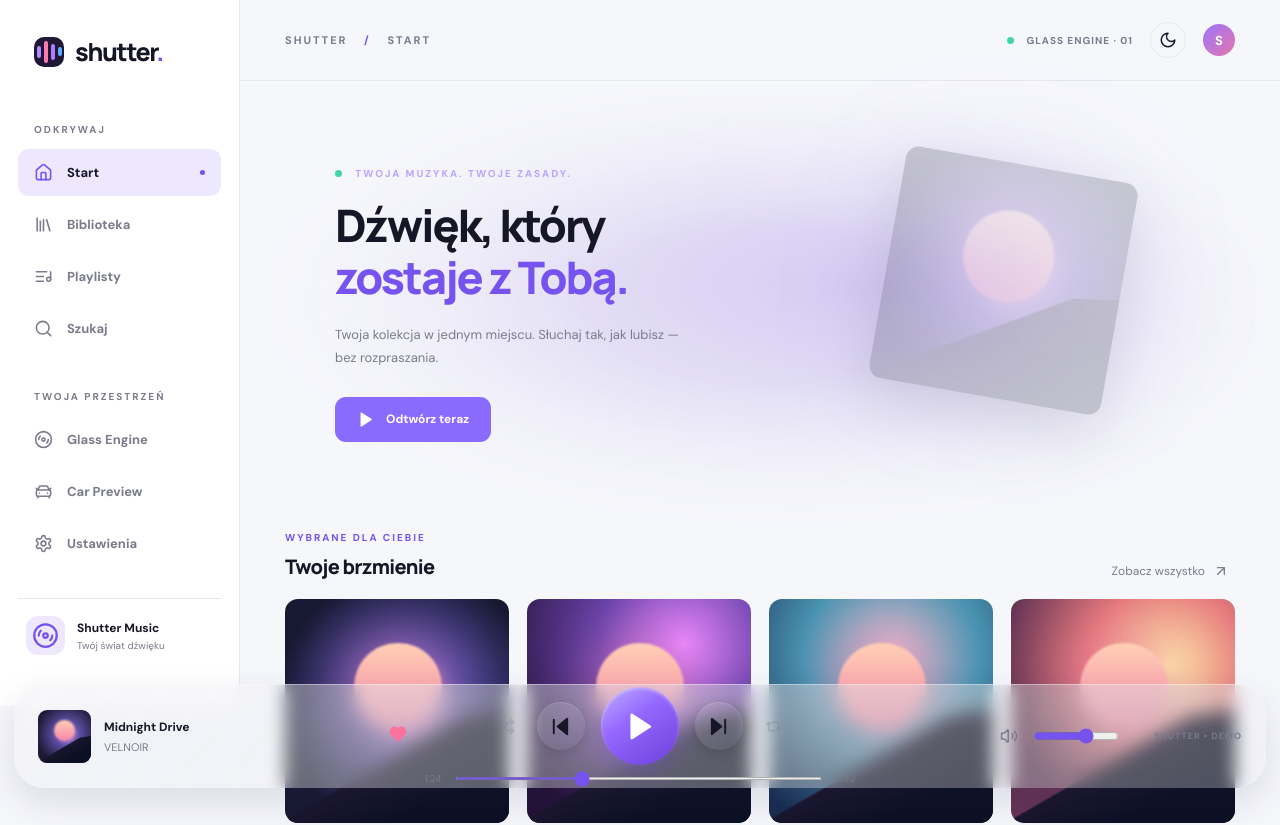
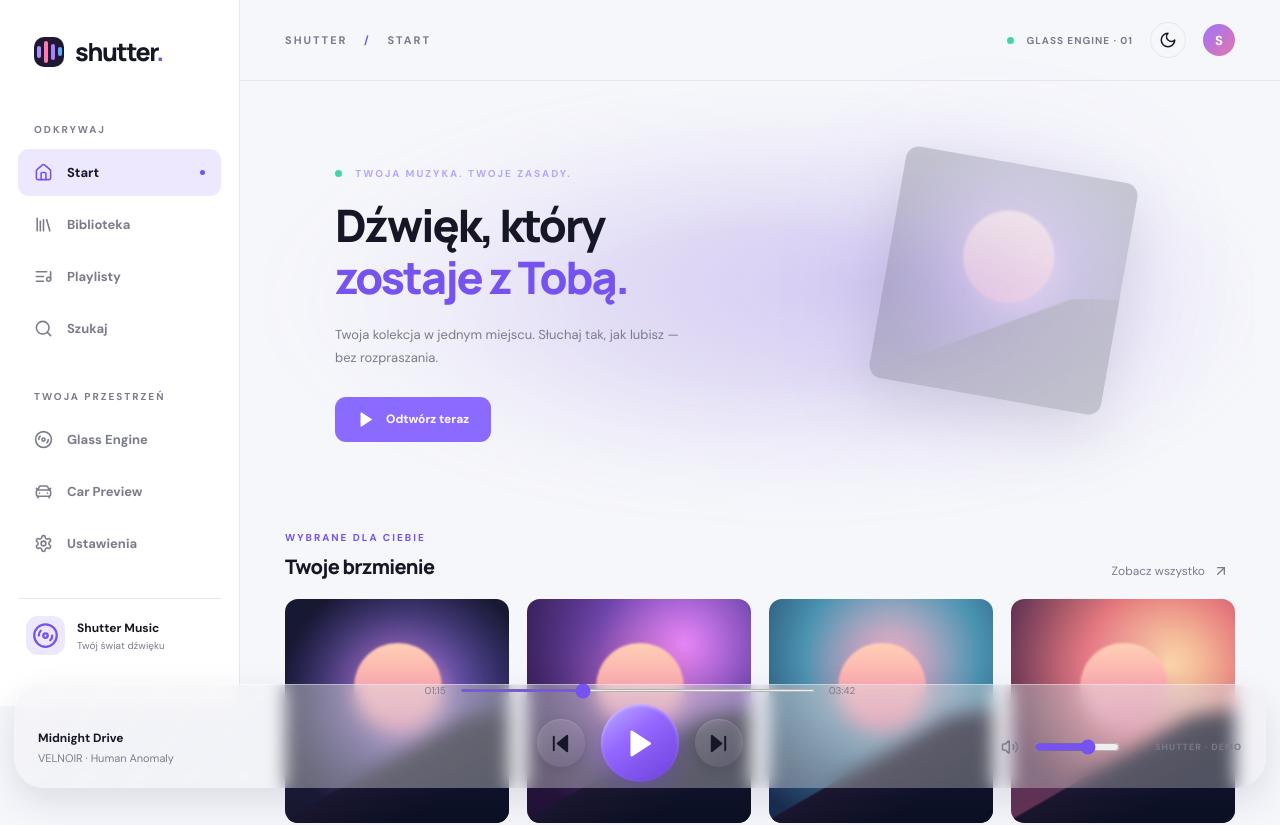
Before and after one commit to trciesielski/Shutter, a React (Vite) app: page / in a window 1280 px wide. Shown: the top 825 px of the page. Built offline with nearby package versions, Linux system fonts and the light colour scheme.

Commit message:
feat(player): centered title, dynamic mm:ss progress, and honest demo playback states

```diff
--- a/src/main.jsx
+++ b/src/main.jsx
@@ -16,11 +16,16 @@ const views = [{id:'home',label:'Start',Icon:House},{id:'library',label:'Bibliot
 function cover(art,extra=''){return <div className={`cover cover-${art} ${extra}`}><div className="cover-orb"/><div className="cover-horizon"/></div>}
 function App(){
  const [view,setView]=useState('home'),[current,setCurrent]=useState(0),[playing,setPlaying]=useState(false),[likes,setLikes]=useState([1,3]),[theme,setTheme]=useState('auto'),[query,setQuery]=useState(''),[mobileMenu,setMobileMenu]=useState(false),[progress,setProgress]=useState(34);
+ const durationSeconds = songDuration => {const parts=songDuration.split(':').map(Number);return parts.reduce((a,n)=>a*60+n,0)};
+ const formatClock = seconds => {const n=Math.max(0,Math.floor(seconds));const h=Math.floor(n/3600),m=Math.floor(n%3600/60),sec=n%60;return h?String(h)+':'+String(m).padStart(2,'0')+':'+String(sec).padStart(2,'0'):String(m).padStart(2,'0')+':'+String(sec).padStart(2,'0')};
  const [systemDark,setSystemDark]=useState(()=>window.matchMedia?.('(prefers-color-scheme: dark)').matches ?? true);
  useEffect(()=>{const m=window.matchMedia('(prefers-color-scheme: dark)');const fn=e=>setSystemDark(e.matches);m.addEventListener('change',fn);return()=>m.removeEventListener('change',fn)},[]);
  const dark=theme==='auto'?systemDark:theme==='dark';
  useEffect(()=>{document.documentElement.dataset.theme=dark?'dark':'light'},[dark]);
- const song=songs[current],next=()=>{setCurrent(v=>(v+1)%songs.length);setProgress(0)},prev=()=>{setCurrent(v=>(v-1+songs.length)%songs.length);setProgress(0)};
+ const song=songs[current],totalSeconds=durationSeconds(song.duration),currentSeconds=Math.round(progress/100*totalSeconds);
+ useEffect(()=>{if(!playing)return;const timer=setInterval(()=>setProgress(v=>Math.min(100,v+100/Math.max(1,totalSeconds))),1000);return()=>clearInterval(timer)},[playing,totalSeconds]);
+ useEffect(()=>{if(progress>=100&&playing)setPlaying(false)},[progress,playing]);
+ const next=()=>{setCurrent(v=>(v+1)%songs.length);setProgress(0)},prev=()=>{setCurrent(v=>(v-1+songs.length)%songs.length);setProgress(0)};
  const choose=(idx)=>{setCurrent(idx);setPlaying(true);setProgress(0)};
  const toggleLike=id=>setLikes(v=>v.includes(id)?v.filter(x=>x!==id):[...v,id]);
  const nav=id=>{setView(id);setMobileMenu(false)};
@@ -48,9 +53,19 @@ function App(){
  {view==='car'&&<><div className="page-heading"><span className="eyebrow muted">PROJEKT EKRANU SAMOCHODOWEGO</span><h1>Car Preview</h1><p>Podgląd wizualny. Faktyczny ekran Android Auto jest kontrolowany przez system i wymaga osobnej integracji Media3.</p></div><div className="car-frame"><div className="car-header"><strong><Music2 size={21}/> shutter.</strong><span><Clock3 size={16}/> 09:41</span></div><div className="car-body"><div className="car-cover-wrap">{cover(song.art,'car-cover')}</div><div className="car-now"><span>TERAZ ODTWARZANE</span><h2>{song.title}</h2><p>{song.artist}</p><div className="car-controls"><button aria-label="Poprzedni" onClick={prev}><SkipBack fill="currentColor"/></button><button className="car-play" aria-label={playing?'Pauza':'Odtwórz'} onClick={()=>setPlaying(v=>!v)}>{playing?<Pause fill="currentColor"/>:<Play fill="currentColor"/>}</button><button aria-label="Następny" onClick={next}><SkipForward fill="currentColor"/></button></div></div><div className="car-queue"><strong>NASTĘPNE</strong>{songs.filter(s=>s.id!==song.id).slice(0,3).map(s=><div key={s.id}><span>{s.title}</span><small>{s.artist}</small></div>)}</div></div></div><div className="car-note">Wersja koncepcyjna — nie jest interfejsem zatwierdzonym ani renderowanym przez Android Auto.</div></>}
  </div>
  </main>
- <PlayerGlass><div className="player-bar"><div className="player-song">{cover(song.art,'player-cover')}<div className="player-song-meta"><strong>{song.title}</strong><span className="player-build-tag">UI 10</span><small>{song.artist}</small></div><button className={likes.includes(song.id)?'liked':''} aria-label="Ulubione" onClick={()=>toggleLike(song.id)}><Heart size={18} fill={likes.includes(song.id)?'currentColor':'none'}/></button></div>
- <div className="player-middle"><div className="player-controls"><button aria-label="Losowo — funkcja wkrótce" disabled><Shuffle size={17}/></button><button aria-label="Poprzedni" onClick={prev}><SkipBack size={20} fill="currentColor"/></button><button aria-label={playing?'Pauza':'Odtwórz'} className="play-button" onClick={()=>setPlaying(v=>!v)}>{playing?<Pause size={19} fill="currentColor"/>:<Play size={19} fill="currentColor"/>}</button><button aria-label="Następny" onClick={next}><SkipForward size={20} fill="currentColor"/></button><button aria-label="Powtarzanie — funkcja wkrótce" disabled><Repeat2 size={17}/></button></div><div className="progress-line"><span>1:24</span><input type="range" min="0" max="100" value={progress} onChange={e=>setProgress(Number(e.target.value))} aria-label="Pozycja podglądu utworu"/><span>{song.duration}</span></div></div>
- <div className="player-right"><Volume2 size={18}/><input type="range" aria-label="Głośność podglądu" defaultValue="65"/><span className="quality">SHUTTER • DEMO</span></div></div></PlayerGlass>
+ <PlayerGlass><div className="player-bar player-bar-v5">
+   <div className="player-song"><div className="player-song-meta"><strong>{song.title}</strong><small>{song.artist} · {song.album}</small></div></div>
+   <div className="player-middle">
+    <div className="progress-line"><span>{formatClock(currentSeconds)}</span><input type="range" min="0" max="100" step=".1" value={progress} onChange={e=>setProgress(Number(e.target.value))} aria-label="Pozycja demonstracyjnego utworu"/><span>{formatClock(totalSeconds)}</span></div>
+    <div className="player-controls">
+     <button aria-label="Poprzedni" onClick={prev}><SkipBack fill="currentColor"/></button>
+     <button aria-label={playing?'Pauza':'Odtwórz'} className="play-button" onClick={()=>{if(progress>=100)setProgress(0);setPlaying(v=>!v)}}>{playing?<Pause fill="currentColor"/>:<Play fill="currentColor"/>}</button>
+     <button aria-label="Następny" onClick={next}><SkipForward fill="currentColor"/></button>
+    </div>
+    <div className="playback-state"><span className={playing?'state-dot active':'state-dot'}/>{playing?'ODTWARZANIE · DEMO':progress>=100?'ZATRZYMANO · DEMO':'PAUZA · DEMO'}</div>
+   </div>
+   <div className="player-right"><Volume2 size={18}/><input type="range" aria-label="Głośność demonstracyjna" defaultValue="65"/><span className="quality">SHUTTER · DEMO</span></div>
+  </div></PlayerGlass>
  </div>
 }
 createRoot(document.getElementById('root')).render(<App/>);
```
